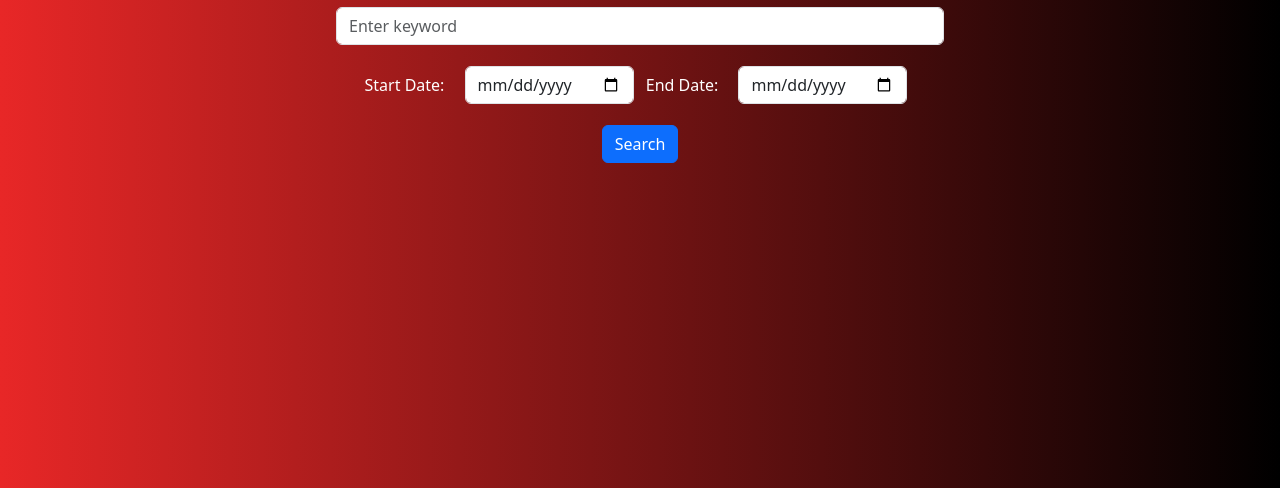
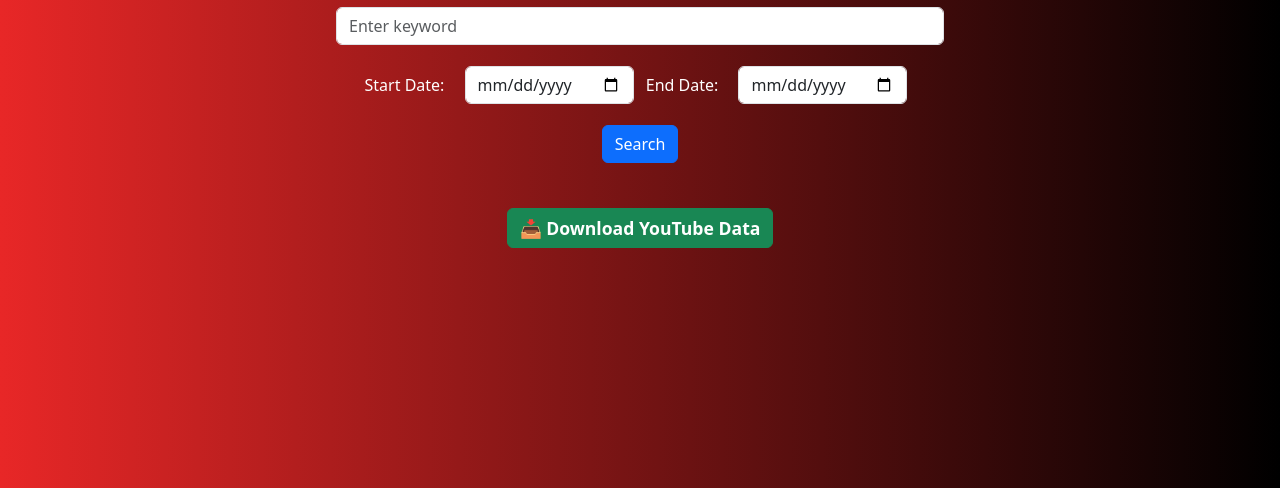
Before and after one commit to NasirMehmood12/keywords_research, a Flask app: page /keyword_views in a window 1280 px wide. Shown: the part 226-714 px from the top of the page. Run offline with Flask 3, Linux system fonts and the light colour scheme; some libraries are stand-ins or nearby versions.

Commit message:
Update keyword_views.html

```diff
--- a/templates/keyword_views.html
+++ b/templates/keyword_views.html
@@ -112,6 +112,9 @@
             <div class="alert alert-warning text-center">{{ error }}</div>
         {% endif %}
     </div>
+    <div class="download-btn">
+    <a href="/download/keyword_views" class="btn btn-success" style="font-size: 1.1rem; font-weight: 563;">📥 Download YouTube Data</a>
+    </div>
 
     <script src="https://cdn.jsdelivr.net/npm/bootstrap@5.3.3/dist/js/bootstrap.bundle.min.js"></script>
 </body>
```
